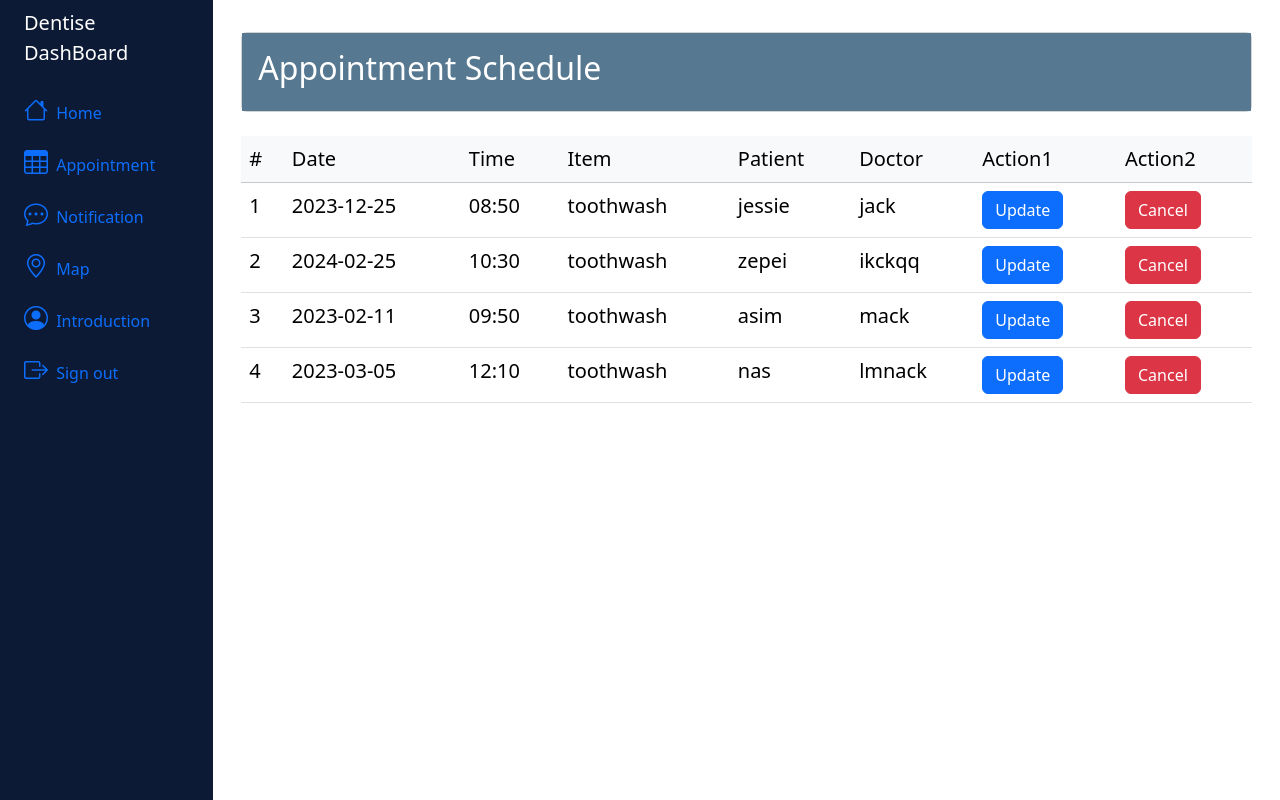
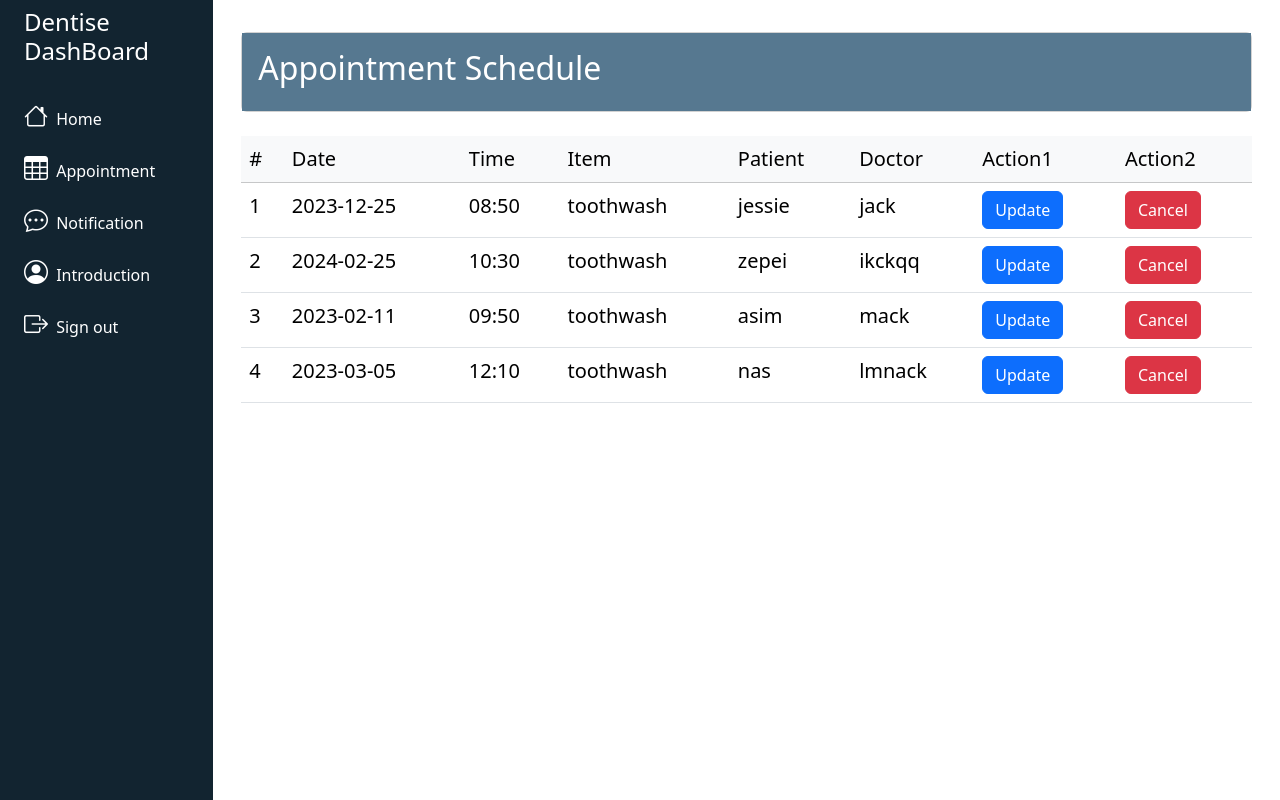
Before and after one commit to DentistProject/Frontend-Dentist, a Vue app: page /dentistdashboard in a window 1280 px wide. Built offline with nearby package versions, Linux system fonts and the light colour scheme.

Commit message:
#2 fix layout

```diff
--- a/src/components/DentistDashboard.vue
+++ b/src/components/DentistDashboard.vue
@@ -1,11 +1,12 @@
-<template>
+c<template>
     <div class="container-fluid">
       <div class="row flex-nowrap">
 
         <div class="col-auto col-md-3 col-xl-2 px-sm-2 px-0 backgroud">
           <div class="d-flex flex-column align-items-center align-items-sm-start px-3 pt-2 text-white min-vh-100">
             <a href="/" class="d-flex align-items-center pb-3 mb-md-0 me-md-auto text-white text-decoration-none">
-              <span class="fs-5 d-none d-sm-inline">Dentise DashBoard</span>
+              <span class="fs-4 d-none d-sm-inline"><h4>Dentise DashBoard </h4></span>
+
             </a>
             <ul class="nav nav-pills flex-column mb-sm-auto mb-0 align-items-center align-items-sm-start" id="menu">
               <li class="nav-item">
@@ -25,13 +26,6 @@
                   <i class="fs-4 bi-chat-dots"></i> <span class="ms-1 d-none d-sm-inline">Notification</span>
                 </a>
               </li>
-
-              <li>
-                <a  href="#" class="nav-link px-0 align-middle">
-                  <i class="fs-4 bi-geo-alt"></i> <span class="ms-1 d-none d-sm-inline">Map</span>
-                </a>
-              </li>
-
 
               <li>
                 <a  @click="showContent('introduction')" href="#" class="nav-link px-0 align-middle">
@@ -116,6 +110,10 @@
 
   <style>
   .backgroud {
-    background-color: #0c1a35;
+    background-color: #122430;
   }
+  .backgroud a {
+    color: white;
+}
+
   </style>
```
